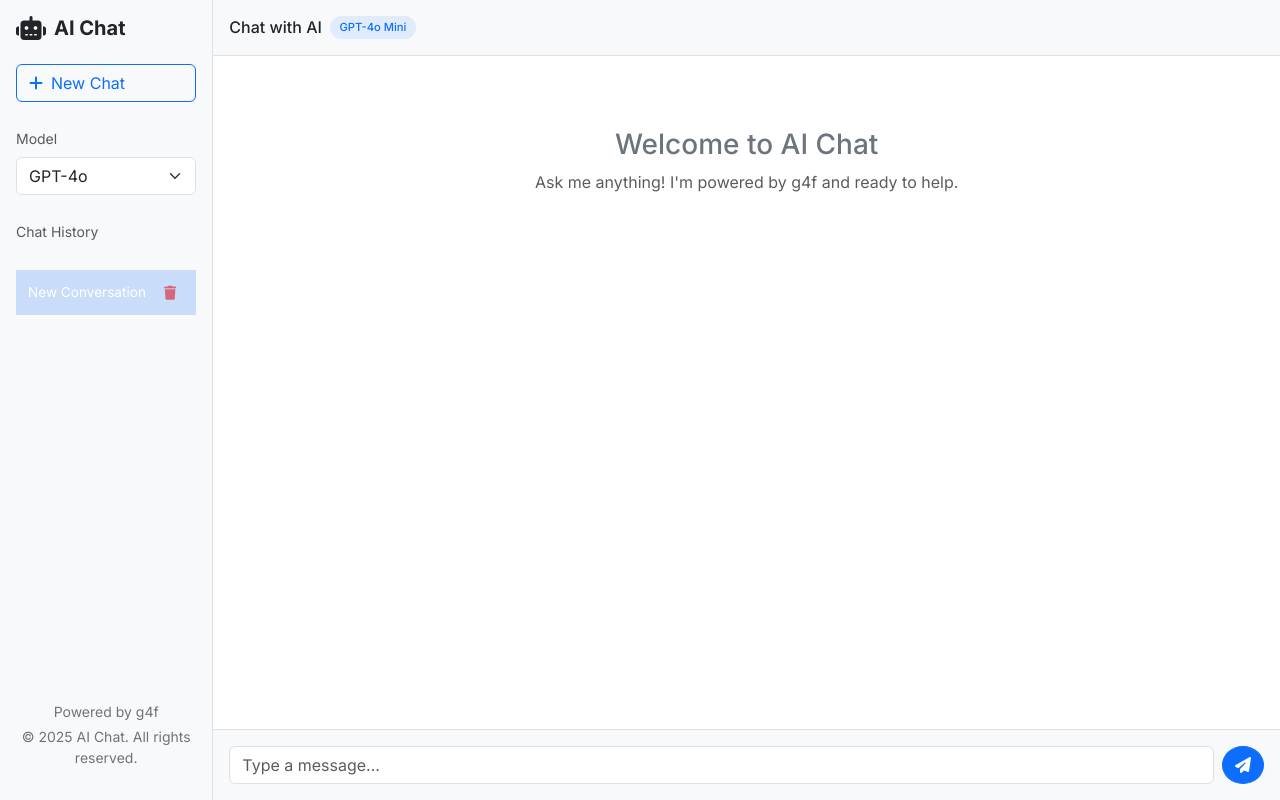
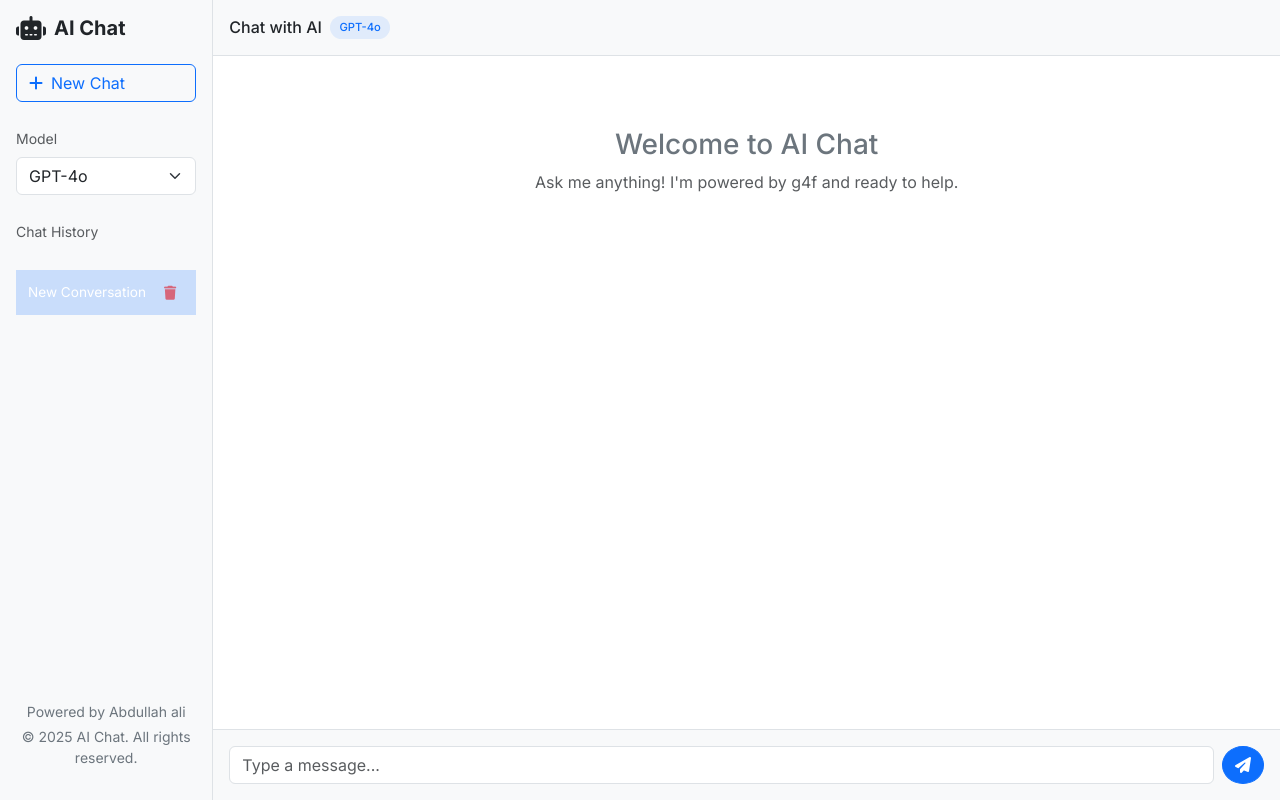
Before and after one commit to aloopops/3_lakh, a Flask app: page / in a window 1280 px wide. Run offline with Flask 3, Linux system fonts and the light colour scheme.

Commit message:
Update index.html

```diff
--- a/templates/index.html
+++ b/templates/index.html
@@ -41,7 +41,7 @@
                 <div class="mb-4">
                     <label for="model-select" class="form-label small text-muted">Model</label>
                     <select id="model-select" class="form-select">
-                        <option value="gpt-4o-mini" selected>GPT-4o Mini</option>
+                        <option value="gpt-4o" selected>GPT-4o</option>
                         <!-- Other models will be loaded dynamically -->
                     </select>
                 </div>
@@ -56,7 +56,7 @@
 
                 <!-- App Info -->
                 <div class="mt-auto text-center text-secondary small pt-5">
-                    <p class="mb-1">Powered by g4f</p>
+                    <p class="mb-1">Powered by Abdullah ali</p>
                     <p>© 2025 AI Chat. All rights reserved.</p>
                 </div>
             </div>
@@ -66,7 +66,7 @@
                 <!-- Chat Header -->
                 <div class="chat-header p-3 border-bottom d-flex align-items-center">
                     <h6 class="mb-0">Chat with AI</h6>
-                    <span class="model-badge ms-2">GPT-4o Mini</span>
+                    <span class="model-badge ms-2">GPT-4o</span>
                 </div>
 
                 <!-- Messages Container -->
@@ -74,7 +74,7 @@
                     <!-- Welcome message -->
                     <div class="system-message text-center my-5">
                         <h2 class="fw-bold">Welcome to AI Chat</h2>
-                        <p class="text-muted">Ask me anything! I'm powered by g4f and ready to help.</p>
+                        <p class="text-muted">Ask me anything! I'm powered by Abdullah ali and ready to help.</p>
                     </div>
 
                     <!-- Messages will appear here -->
```
